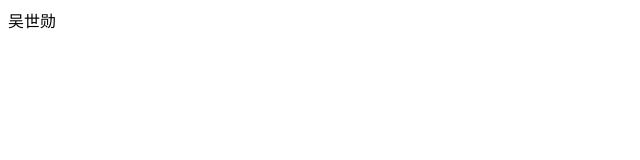
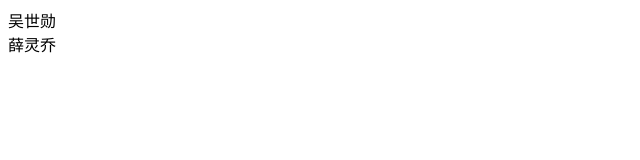
Before and after one commit to Xbaiqian/1709B, a plain HTML site: page index.html in a window 1280 px wide. Shown: the full height of the page, 0-640 px from the left. Drawn offline with Linux system fonts and the light colour scheme.

Commit message:
8.10 9:49修改index.html

```diff
--- a/index.html
+++ b/index.html
@@ -6,5 +6,6 @@
 </head>
 <body>
    吴世勋
+<div>薛灵乔</div>
 </body>
 </html>
```
